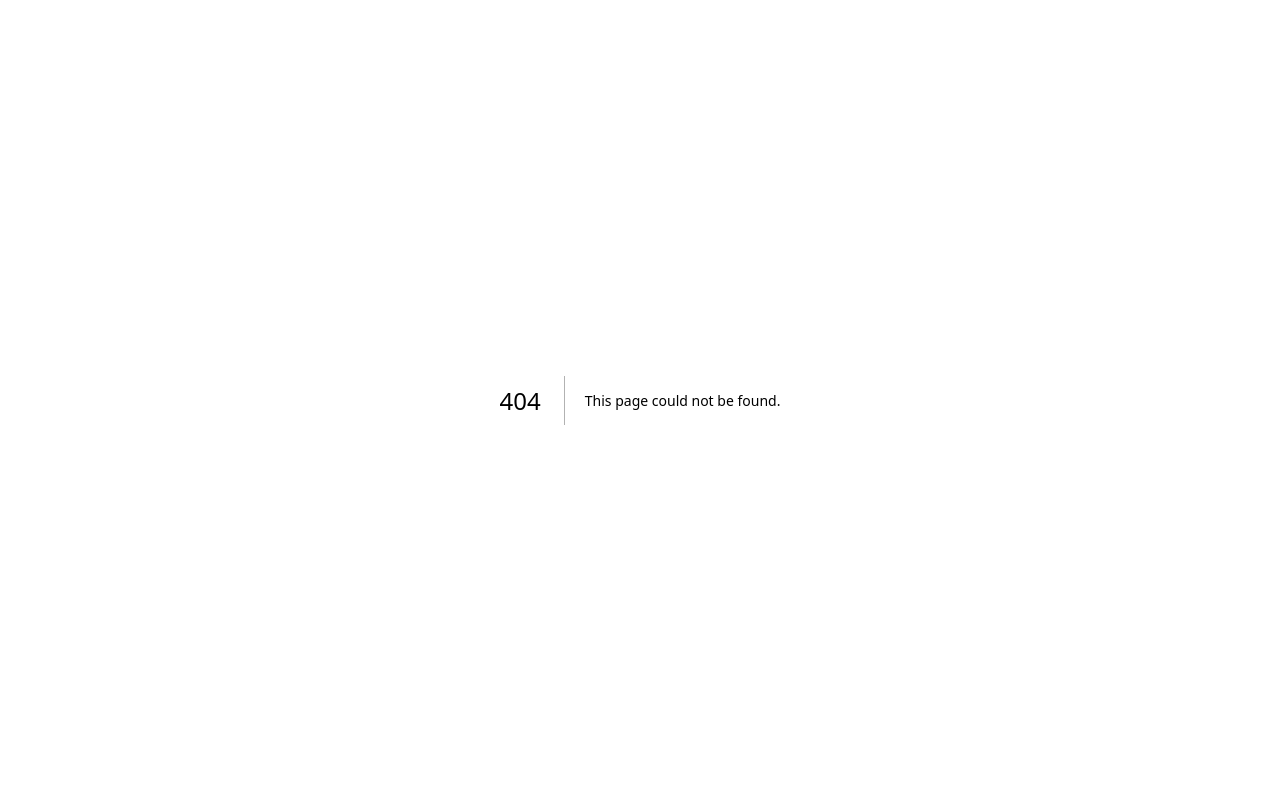
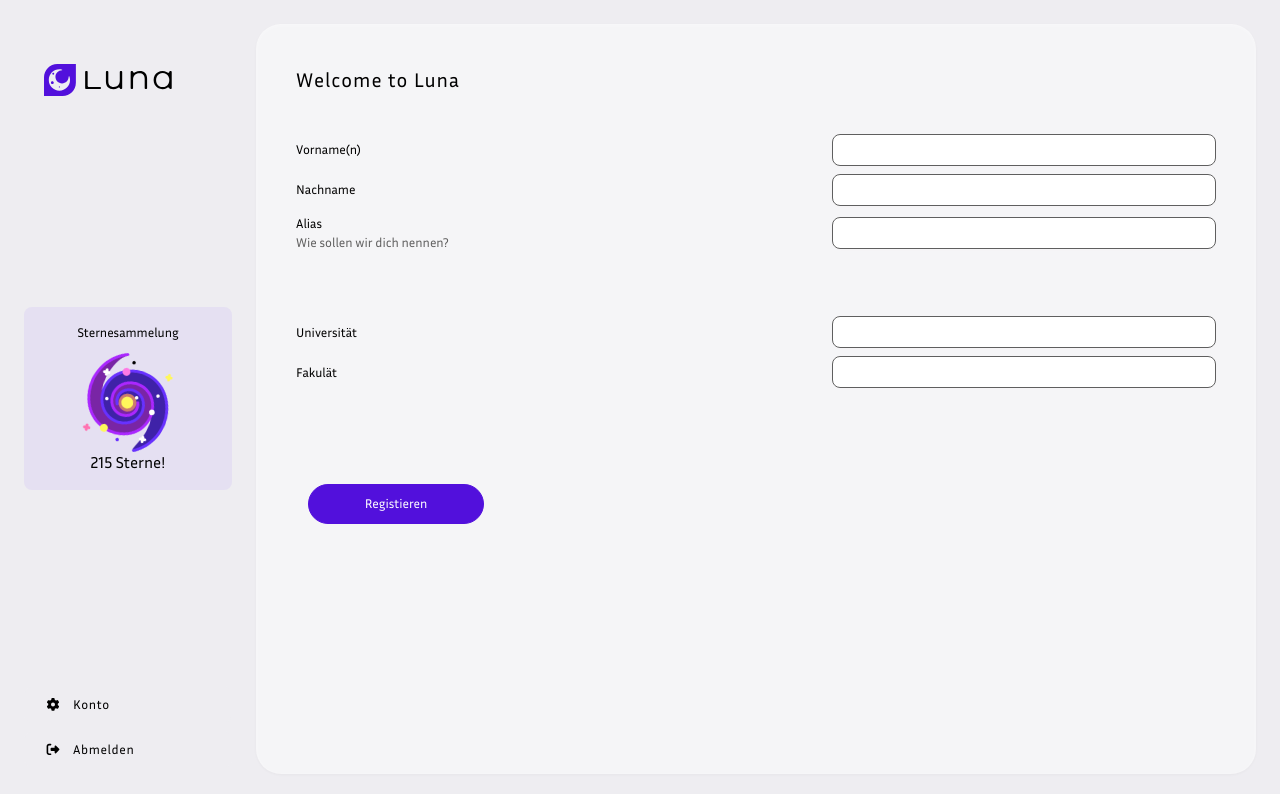
Before and after one commit to Luna-DroMo/luna_frontend, a Next.js app: page /registration_forms/staff_registration in a window 1280 px wide. Before the commit this address had no page. Shown: the top 794 px of the page. Built offline with nearby package versions, Linux system fonts and the light colour scheme; sample sign-in values are in the browser's storage.

Commit message:
created quick and dirty registration page (name etc) for lecturers

```diff
--- a/components/SignupForm.js
+++ b/components/SignupForm.js
@@ -48,7 +48,9 @@ function SignUpForm() {
 
       // If Student
       if (user_type === "1") { router.push('/registration_forms/benutzerdaten_input/') }
-      // If Lecturer / ADmin
+      // If lecturer
+      if (user_type === "2") { router.push('/registration_forms/staff_registration/') }
+      // Else
       else { router.push('/cockpit/') }
 
     } catch (error) {
--- /dev/null
+++ b/pages/registration_forms/staff_registration.js
@@ -0,0 +1,96 @@
+import Image from 'next/image'
+import RootLayout from '@/components/RootLayout';
+//import { FontAwesomeIcon } from '@fortawesome/react-fontawesome';
+//import { faChevronRight} from '@fortawesome/free-solid-svg-icons';
+import { FormButton } from '@/components/Buttons';
+import { FormInput, InputRow } from '@/components/FormElements';
+import { Progressbar } from '@/components/InputProgressTracker';
+import React from 'react';
+import { useAuth } from '../contexts/AuthProvider';
+import { useState } from 'react';
+import axios from 'axios';
+import Router, { useRouter } from 'next/router';
+import { ErrorBanner } from '@/components/Errors';
+import { faC } from '@fortawesome/free-solid-svg-icons';
+
+
+export default function Main({ model }) {
+    const { user, isAuthenticated , saveUser, clearUser } = useAuth();
+    // NEED API TO RETURN A LIST [] OF OBJECTs {} OF THIS FORM. NEED THE CURRENT AND THE 2 NEAREST FORM NAMES AND STATUSES
+
+    const router = useRouter();
+
+
+
+    const [firstname, setFirstname] = useState('') // firstname
+    const [surname, setSurname] = useState('') // surname
+    const [alias, setAlias] = useState('') // alias
+    const [university, setUniversity] = useState('') // University
+    const [faculty, setFaculty] = useState('') // Faculty
+
+    const [error_message, setErrorMessage] = useState('')
+
+
+    let data = {
+        first_name: firstname,
+        last_name: surname,
+        nickname: alias,
+        university: university,
+        faculty: faculty,
+
+
+    }
+
+    const handleUserDataUpdate = async (e) => {
+        e.preventDefault()
+        console.log("updating:", data)
+        try {
+          const response = await axios.patch(
+            //`http://52.5.114.46/api/update_student/${user.id}/`,
+            //data
+
+          )
+
+        router.push("../cockpit")
+        } catch (error) {
+          console.log("error", error)
+          setErrorMessage(error.message)
+          router.push('../cockpit/'
+          )
+        }
+      }
+
+    return (
+        <RootLayout show_main_links={false} >
+            {
+            /*
+            <div className="input_progbar">
+                <Progressbar forms={forms1} current_form={model.name} />
+            </div>
+            */}
+
+
+
+                <main className="flex-row justify-between px-10 pt-10">
+                    <form onSubmit={handleUserDataUpdate}>
+                        <h1 className='tracking-wider text-xl mb-10'>Welcome to Luna</h1>
+                        <InputRow type="text" maintext="Vorname(n)" subtitle="" value = {firstname} onChange={(e) => setFirstname(e.target.value)} />
+                        <InputRow type="text" maintext="Nachname" subtitle="" value = {surname} onChange={(e) => setSurname(e.target.value)}/>
+                        <InputRow type="text" maintext="Alias" subtitle="Wie sollen wir dich nennen?" value = {alias} onChange={(e) => setAlias(e.target.value)}/>
+
+                        <div className='h-12'></div>
+                        <InputRow type="text" maintext="Universität" subtitle="" value = {university} onChange={(e) => setUniversity(e.target.value)}/>
+                        <InputRow type="text" maintext="Fakulät" subtitle="" value = {faculty} onChange={(e) => setFaculty(e.target.value)}/>
+                        { /* Error block */
+                            error_message !== "" && <ErrorBanner>{error_message}</ErrorBanner>
+                        }
+                        <div className="flex mt-24">
+
+                            <FormButton text="Registieren" highlighted="true"/>
+                        </div>
+                    </form>
+                </main>
+
+        </RootLayout>
+    )
+}
```
